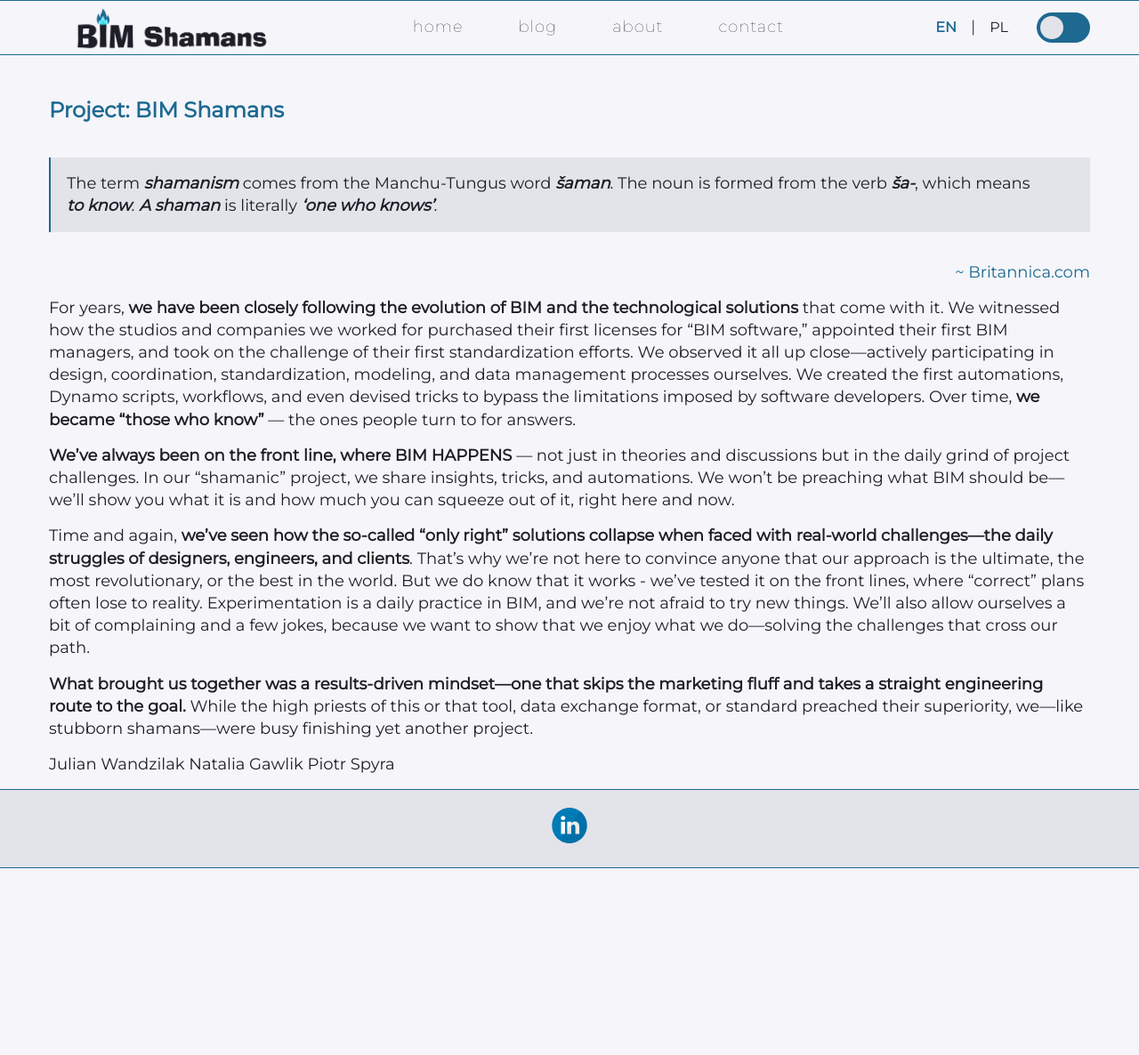
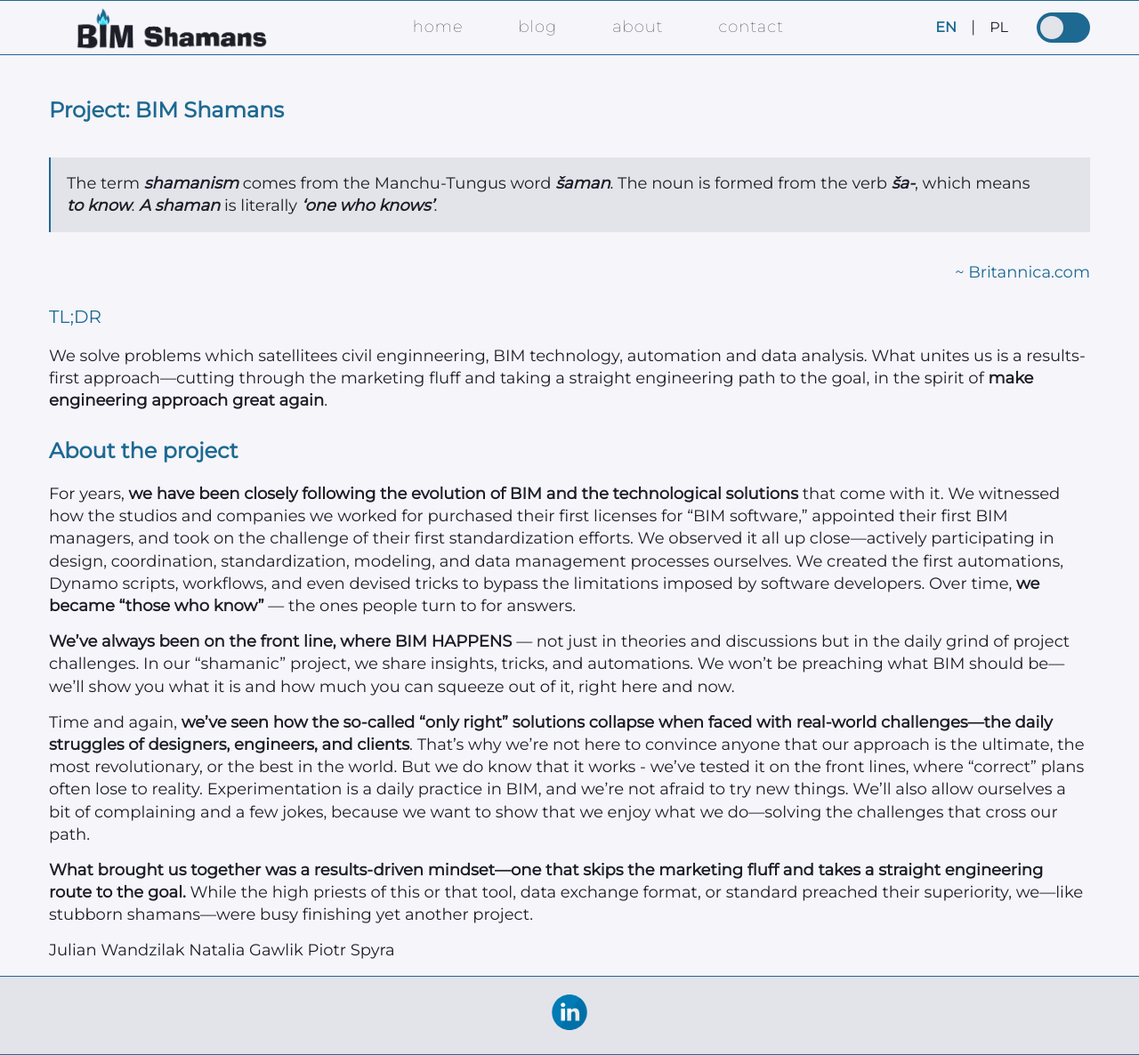
Before and after one commit to W7k-J/BimShamans, a Jekyll site: the page built from en/about.md, in a window 1280 px wide and 1186 px high. Shown: the whole window at 89% size. Built offline with Jekyll 4.4.1, drawn with Linux system fonts in a browser that asks for light colours; some web fonts are replaced.

Commit message:
about update

```diff
--- a/en/about.md
+++ b/en/about.md
@@ -10,6 +10,11 @@ permalink: /en/about/
 > The term **_shamanism_** comes from the Manchu-Tungus word **_šaman_**. The noun is formed from the verb **_ša-_**, which means **_to&nbsp;know_**. **_A shaman_** is literally **_'one who knows'_**.
 <p style="text-align: right;"><a href="https://www.britannica.com/topic/shamanism">~ Britannica.com</a></p>
 
+#### TL;DR
+We solve problems which satellitees civil enginneering, BIM technology, automation and data analysis. What unites us is a results-first approach—cutting through the marketing fluff and taking a straight engineering path to the goal, in the spirit of **make engineering approach great again**.
+
+## About the project
+
 For years, **we have been closely following the evolution of BIM and the technological solutions** that come with it. We witnessed how the studios and companies we worked for purchased their first licenses for “BIM software,” appointed their first BIM managers, and took on the challenge of their first standardization efforts. We observed it all up close—actively participating in design, coordination, standardization, modeling, and data management processes ourselves. We created the first automations, Dynamo scripts, workflows, and even devised tricks to bypass the limitations imposed by software developers. Over time, **we became “those who know”** — the ones people turn to for answers.
 
 **We've always been on the front line, where BIM HAPPENS** — not just in theories and discussions but in the daily grind of project challenges. In our “shamanic” project, we share insights, tricks, and automations. We won’t be preaching what BIM should be—we’ll show you what it is and how much you can squeeze out of it, right here and now.
```
